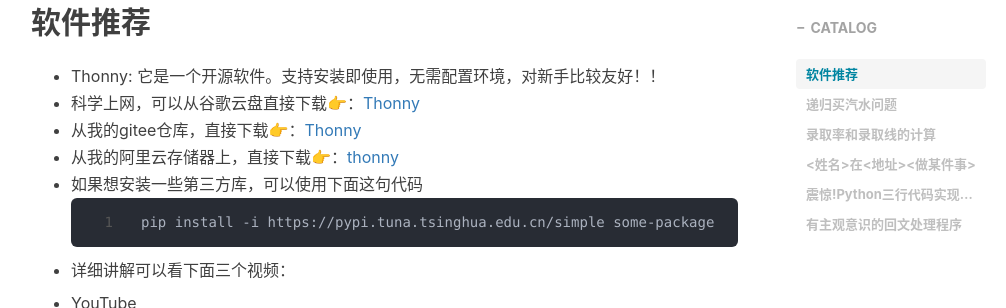
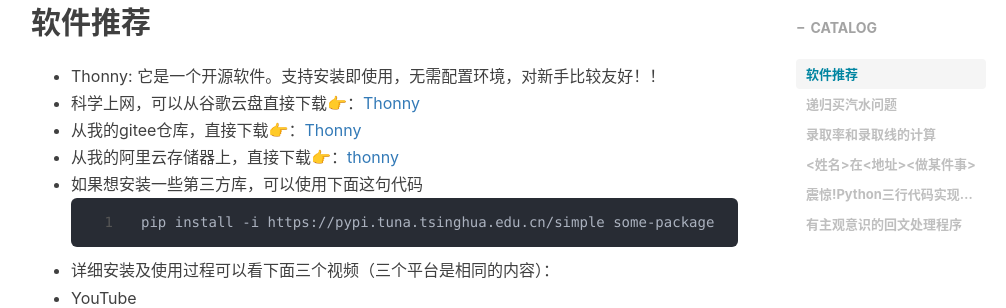
Before and after one commit to ChrisLee-Codes/github.io, a Jekyll site: the page built from _posts/2024-05-28-Python_exercise.markdown, in a window 1280 px wide and 900 px high, scrolled down 356 px, cut to the strip 0-308 px from the top of the window. Shown: the whole strip, without its empty margins (234-1240 px from the left). Built offline with Jekyll 4.4.1, drawn with Linux system fonts in a browser that asks for light colours; nearby versions of some CDN libraries; comment, search, counter and statistics services are not loaded.

Commit message:
Update 2024-05-28-Python_exercise.markdown

````diff
--- a/_posts/2024-05-28-Python_exercise.markdown
+++ b/_posts/2024-05-28-Python_exercise.markdown
@@ -19,16 +19,13 @@
 ```python
 pip install -i https://pypi.tuna.tsinghua.edu.cn/simple some-package
 ```
-* 详细讲解可以看下面三个视频：
-
+* 详细安装及使用过程可以看下面三个视频（三个平台是相同的内容）：
 * YouTube
-<iframe width="560" height="315" src="https://www.youtube.com/embed/ixasCRbVAAo?si=5zl5AMaIex7OsjvF" title="Python应用程序打包" frameborder="0" allow="accelerometer; autoplay; clipboard-write; encrypted-media; gyroscope; picture-in-picture; web-share" referrerpolicy="strict-origin-when-cross-origin" allowfullscreen></iframe>
-
+* <iframe width="560" height="315" src="https://www.youtube.com/embed/ixasCRbVAAo?si=5zl5AMaIex7OsjvF" title="Python应用程序打包" frameborder="0" allow="accelerometer; autoplay; clipboard-write; encrypted-media; gyroscope; picture-in-picture; web-share" referrerpolicy="strict-origin-when-cross-origin" allowfullscreen></iframe>
 * 优酷
-<iframe width="651" height="366" src="https://player.youku.com/embed/XNjM5OTA4NjA1Mg==" title="Python_exerses" frameborder="0" allow="accelerometer; autoplay; clipboard-write; encrypted-media; gyroscope; picture-in-picture; web-share" referrerpolicy="strict-origin-when-cross-origin" allowfullscreen></iframe>
-
+* <iframe width="651" height="366" src="https://player.youku.com/embed/XNjM5OTA4NjA1Mg==" title="Python_exerses" frameborder="0" allow="accelerometer; autoplay; clipboard-write; encrypted-media; gyroscope; picture-in-picture; web-share" referrerpolicy="strict-origin-when-cross-origin" allowfullscreen></iframe>
 * 哔哩哔哩
-<iframe width="651" height="366" src="https://player.youku.com/embed/XNjM5OTA4NjA1Mg==" title="Python_exerses" frameborder="0" allow="accelerometer; autoplay; clipboard-write; encrypted-media; gyroscope; picture-in-picture; web-share" referrerpolicy="strict-origin-when-cross-origin" allowfullscreen></iframe>
+* <iframe width="651" height="366" src="https://player.youku.com/embed/XNjM5OTA4NjA1Mg==" title="Python_exerses" frameborder="0" allow="accelerometer; autoplay; clipboard-write; encrypted-media; gyroscope; picture-in-picture; web-share" referrerpolicy="strict-origin-when-cross-origin" allowfullscreen></iframe>
 
 ## 递归买汽水问题
 一瓶汽水一元钱，两个空瓶或者三个瓶盖，可以换一瓶汽水。请问我有20元钱，可以喝多少瓶汽水？
````
